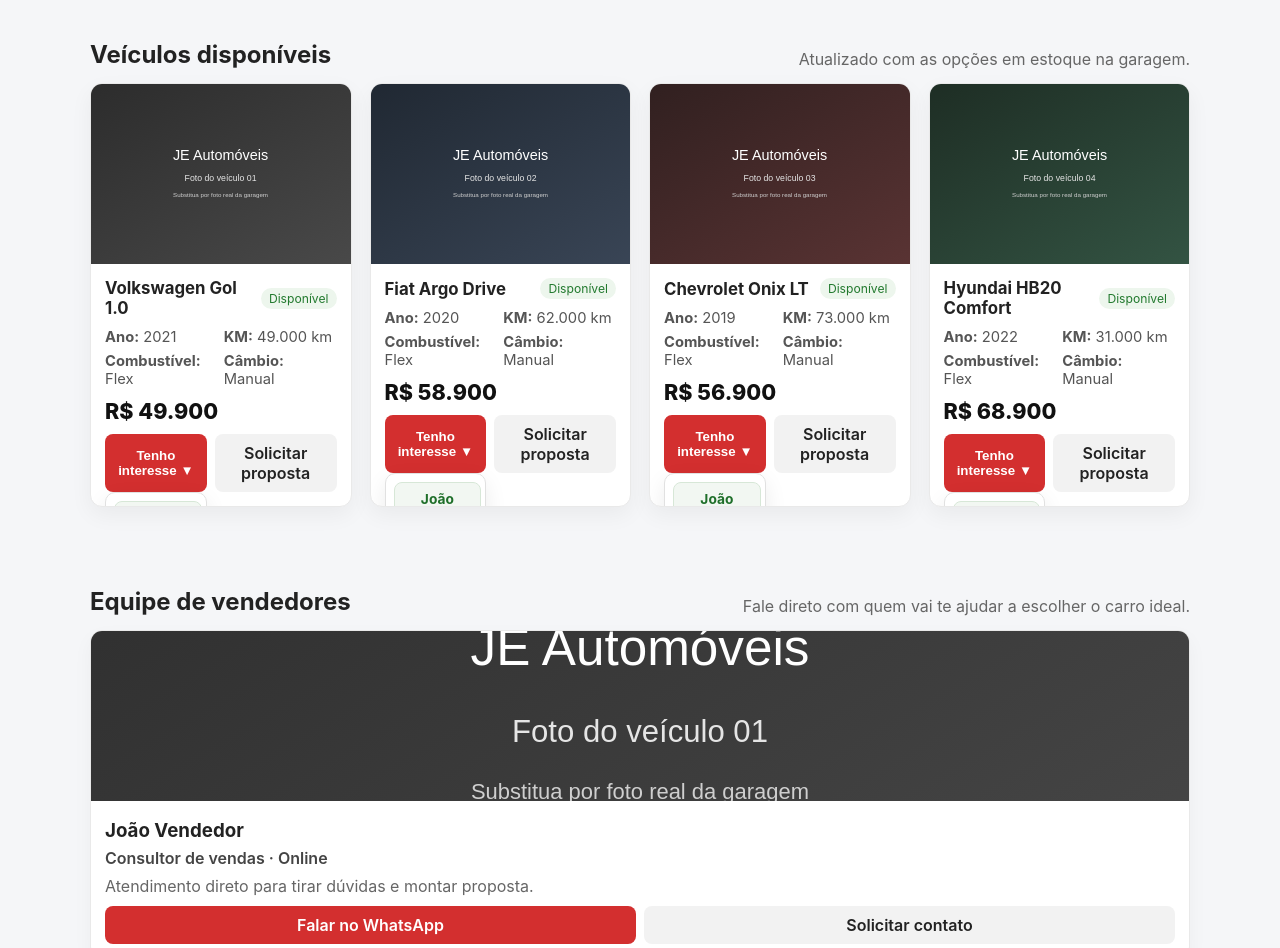
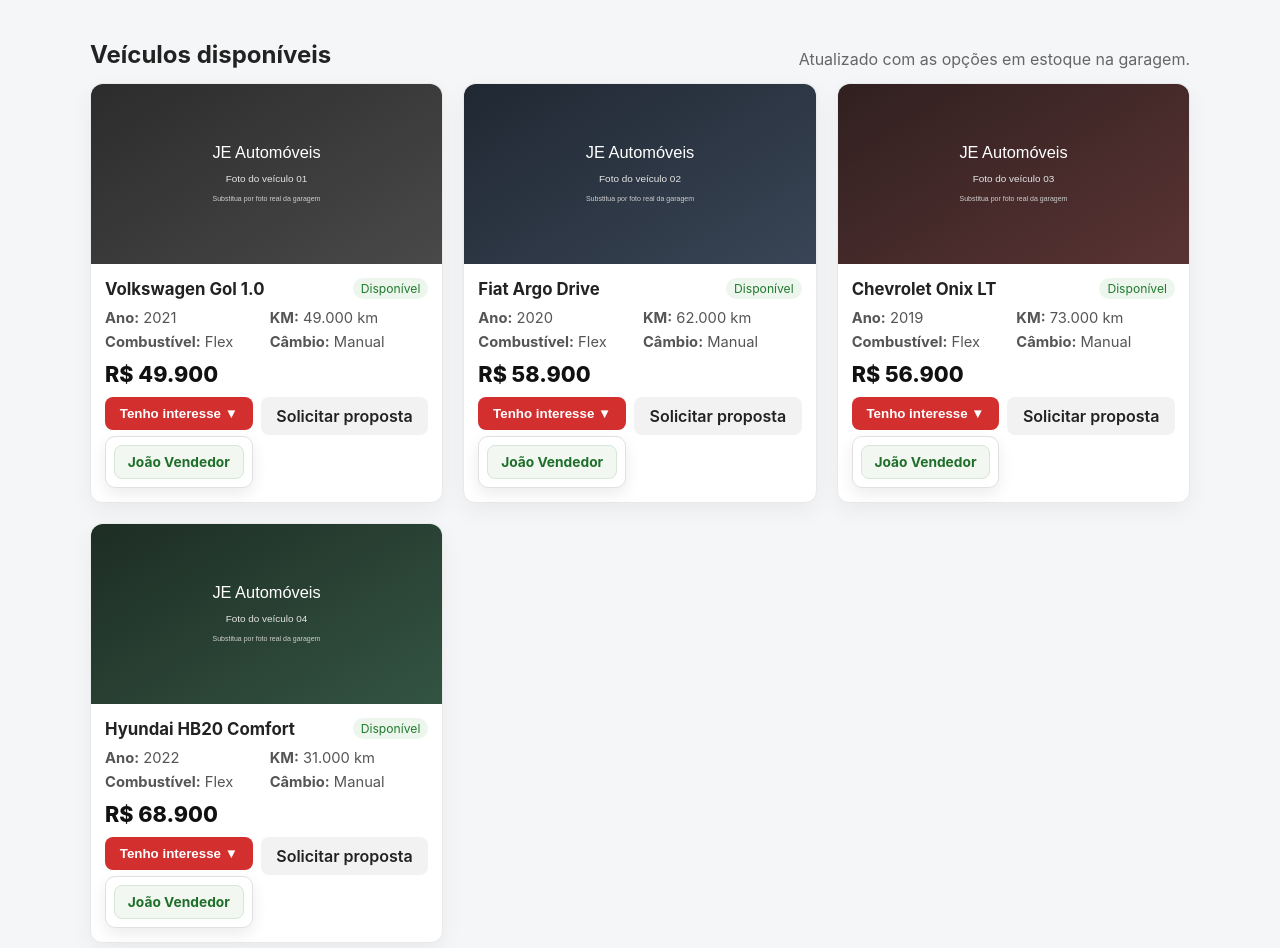
Before and after one commit to cunha995/je-automoveis, a plain HTML site: page index.html in a window 1280 px wide. Shown: the part 683-1631 px from the top of the page. Drawn offline with Linux system fonts and the light colour scheme; no server answers.

Commit message:
chore: update site

```diff
--- a/backend/public/styles.css
+++ b/backend/public/styles.css
@@ -57,9 +57,9 @@ html,body{height:100%;margin:0;font-family:Inter,system-ui,Arial,Helvetica,sans-
 .section-head h2{margin:0}
 .section-head p{margin:0;color:var(--muted)}
 
-.vehicle-grid{display:grid;grid-template-columns:repeat(auto-fit,minmax(250px,1fr));gap:18px}
-.vehicle-card{background:#fff;border:1px solid #e9e9e9;border-radius:12px;overflow:hidden;box-shadow:0 8px 22px rgba(0,0,0,.05)}
-.vehicle-photo-wrap{position:relative}
+.vehicle-grid{display:grid;grid-template-columns:repeat(auto-fit,minmax(280px,1fr));gap:20px}
+.vehicle-card{background:#fff;border:1px solid #e9e9e9;border-radius:12px;overflow:visible;box-shadow:0 8px 22px rgba(0,0,0,.05)}
+.vehicle-photo-wrap{position:relative;border-radius:12px 12px 0 0;overflow:hidden}
 .vehicle-photo-track{display:flex;width:100%;transition:transform .6s ease}
 .vehicle-photo{width:100%;height:180px;object-fit:cover;background:#ececec}
 .vehicle-photo-slide{min-width:100%;flex:0 0 100%}
@@ -81,16 +81,16 @@ html,body{height:100%;margin:0;font-family:Inter,system-ui,Arial,Helvetica,sans-
 .badge{font-size:.76rem;background:#edf6ed;color:#237a2f;padding:3px 8px;border-radius:999px;white-space:nowrap}
 .vehicle-meta{display:grid;grid-template-columns:repeat(2,minmax(0,1fr));gap:6px;margin:10px 0;color:#555;font-size:.92rem}
 .vehicle-price{font-size:1.35rem;font-weight:800;color:#111;margin:8px 0 10px}
-.vehicle-actions{display:flex;gap:8px}
+.vehicle-actions{display:flex;gap:8px;align-items:flex-start}
 .btn-card{flex:1;text-align:center;text-decoration:none;padding:9px 10px;border-radius:8px;font-weight:600}
 .btn-card.primary{background:var(--primary);color:#fff}
 .btn-card.ghost{background:#f2f2f2;color:#222}
-.vehicle-interest-dropdown{flex:1;display:grid;gap:6px;position:relative}
+.vehicle-interest-dropdown{flex:1;display:grid;gap:6px}
 .vehicle-interest-trigger{width:100%;border:0;cursor:pointer;display:inline-flex;align-items:center;justify-content:center}
-.vehicle-interest-options{position:absolute;top:100%;left:0;right:0;z-index:3;display:grid;gap:6px;padding:8px;background:#fff;border:1px solid #e1e1e1;border-radius:10px;box-shadow:0 8px 22px rgba(0,0,0,.08)}
+.vehicle-interest-options{display:grid;gap:6px;padding:8px;background:#fff;border:1px solid #e1e1e1;border-radius:10px;box-shadow:0 6px 16px rgba(0,0,0,.08)}
 .vehicle-interest-option{display:block;padding:8px 10px;border-radius:8px;background:#f2f7f2;border:1px solid #d7e7d7;color:#1f6f2a;text-decoration:none;font-size:.86rem;font-weight:700;text-align:center}
 .vehicle-interest-option:hover{background:#e8f3e8}
-.vehicle-interest-more{border:1px solid #d7e7d7;background:#fff;color:#1f6f2a;border-radius:999px;padding:5px 10px;font-size:.78rem;font-weight:700;cursor:pointer;justify-self:start}
+.vehicle-interest-more{border:1px solid #d7e7d7;background:#fff;color:#1f6f2a;border-radius:999px;padding:5px 10px;font-size:.78rem;font-weight:700;cursor:pointer;justify-self:start;margin-top:2px}
 .vehicle-interest-more:hover{background:#f2f7f2}
 
 .seller-grid{display:grid;grid-template-columns:repeat(auto-fit,minmax(240px,1fr));gap:16px}
--- a/styles.css
+++ b/styles.css
@@ -57,9 +57,9 @@ html,body{height:100%;margin:0;font-family:Inter,system-ui,Arial,Helvetica,sans-
 .section-head h2{margin:0}
 .section-head p{margin:0;color:var(--muted)}
 
-.vehicle-grid{display:grid;grid-template-columns:repeat(auto-fit,minmax(250px,1fr));gap:18px}
-.vehicle-card{background:#fff;border:1px solid #e9e9e9;border-radius:12px;overflow:hidden;box-shadow:0 8px 22px rgba(0,0,0,.05)}
-.vehicle-photo-wrap{position:relative}
+.vehicle-grid{display:grid;grid-template-columns:repeat(auto-fit,minmax(280px,1fr));gap:20px}
+.vehicle-card{background:#fff;border:1px solid #e9e9e9;border-radius:12px;overflow:visible;box-shadow:0 8px 22px rgba(0,0,0,.05)}
+.vehicle-photo-wrap{position:relative;border-radius:12px 12px 0 0;overflow:hidden}
 .vehicle-photo-track{display:flex;width:100%;transition:transform .6s ease}
 .vehicle-photo{width:100%;height:180px;object-fit:cover;background:#ececec}
 .vehicle-photo-slide{min-width:100%;flex:0 0 100%}
@@ -81,16 +81,16 @@ html,body{height:100%;margin:0;font-family:Inter,system-ui,Arial,Helvetica,sans-
 .badge{font-size:.76rem;background:#edf6ed;color:#237a2f;padding:3px 8px;border-radius:999px;white-space:nowrap}
 .vehicle-meta{display:grid;grid-template-columns:repeat(2,minmax(0,1fr));gap:6px;margin:10px 0;color:#555;font-size:.92rem}
 .vehicle-price{font-size:1.35rem;font-weight:800;color:#111;margin:8px 0 10px}
-.vehicle-actions{display:flex;gap:8px}
+.vehicle-actions{display:flex;gap:8px;align-items:flex-start}
 .btn-card{flex:1;text-align:center;text-decoration:none;padding:9px 10px;border-radius:8px;font-weight:600}
 .btn-card.primary{background:var(--primary);color:#fff}
 .btn-card.ghost{background:#f2f2f2;color:#222}
-.vehicle-interest-dropdown{flex:1;display:grid;gap:6px;position:relative}
+.vehicle-interest-dropdown{flex:1;display:grid;gap:6px}
 .vehicle-interest-trigger{width:100%;border:0;cursor:pointer;display:inline-flex;align-items:center;justify-content:center}
-.vehicle-interest-options{position:absolute;top:100%;left:0;right:0;z-index:3;display:grid;gap:6px;padding:8px;background:#fff;border:1px solid #e1e1e1;border-radius:10px;box-shadow:0 8px 22px rgba(0,0,0,.08)}
+.vehicle-interest-options{display:grid;gap:6px;padding:8px;background:#fff;border:1px solid #e1e1e1;border-radius:10px;box-shadow:0 6px 16px rgba(0,0,0,.08)}
 .vehicle-interest-option{display:block;padding:8px 10px;border-radius:8px;background:#f2f7f2;border:1px solid #d7e7d7;color:#1f6f2a;text-decoration:none;font-size:.86rem;font-weight:700;text-align:center}
 .vehicle-interest-option:hover{background:#e8f3e8}
-.vehicle-interest-more{border:1px solid #d7e7d7;background:#fff;color:#1f6f2a;border-radius:999px;padding:5px 10px;font-size:.78rem;font-weight:700;cursor:pointer;justify-self:start}
+.vehicle-interest-more{border:1px solid #d7e7d7;background:#fff;color:#1f6f2a;border-radius:999px;padding:5px 10px;font-size:.78rem;font-weight:700;cursor:pointer;justify-self:start;margin-top:2px}
 .vehicle-interest-more:hover{background:#f2f7f2}
 
 .seller-grid{display:grid;grid-template-columns:repeat(auto-fit,minmax(240px,1fr));gap:16px}
```
